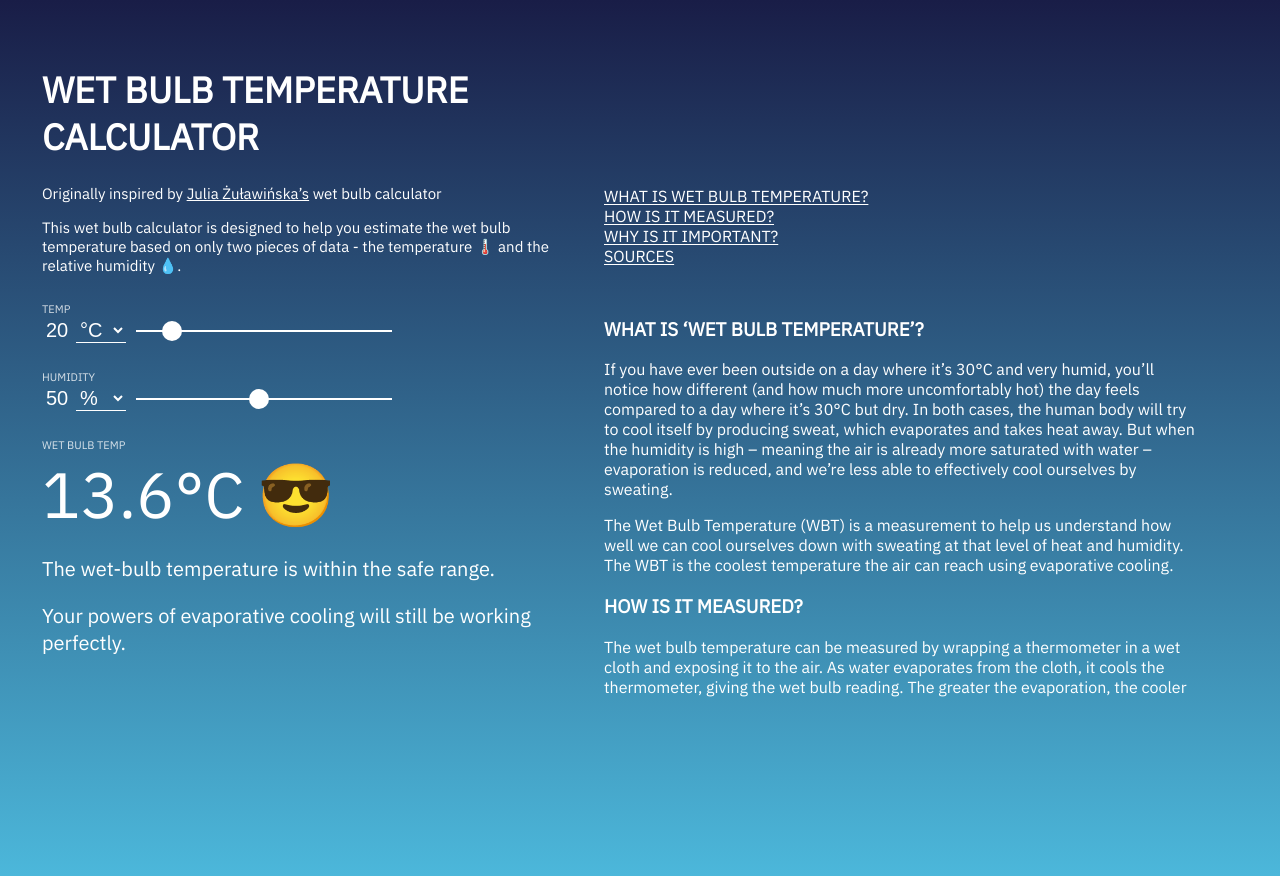
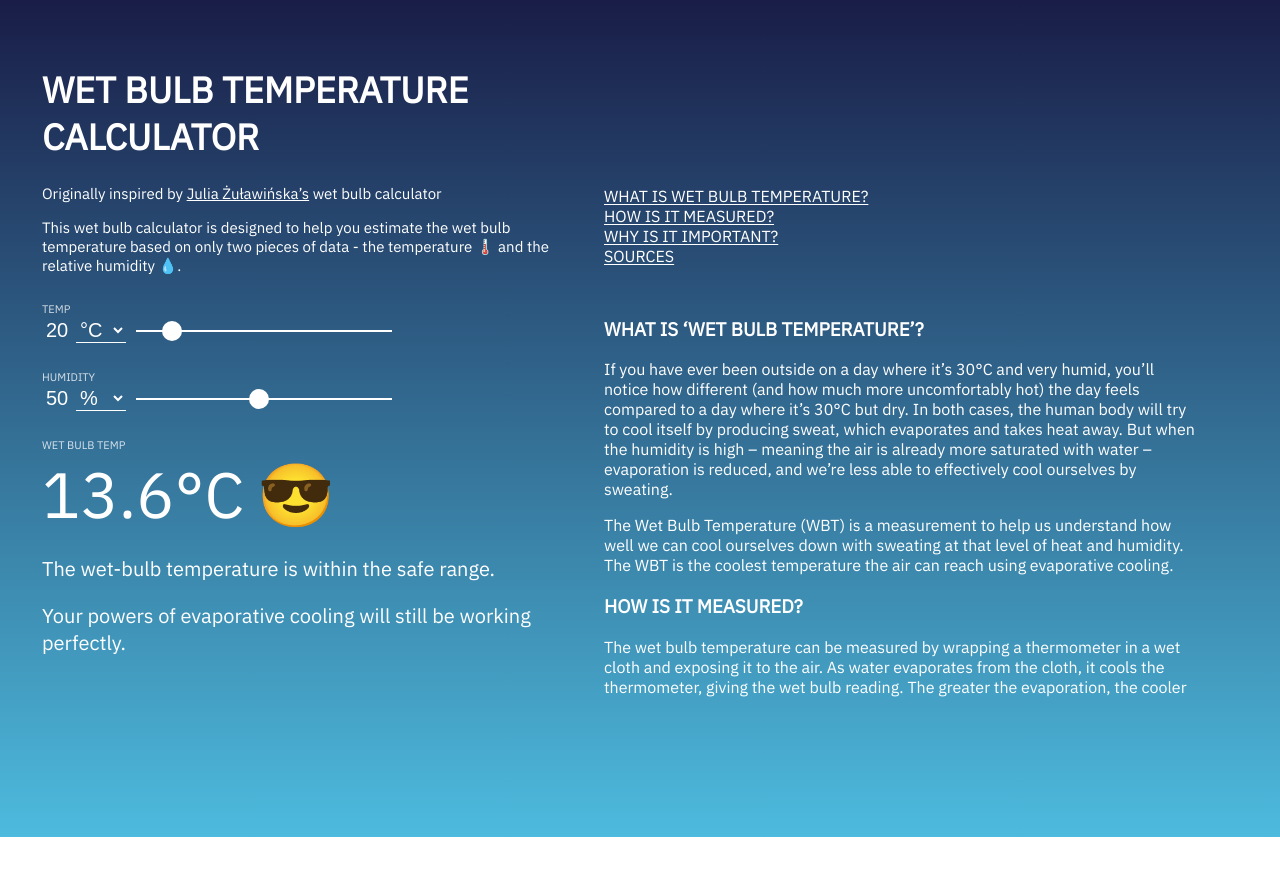
Before and after one commit to pjpscriv/wet-bulb-calculator, an Angular app: page / in a window 1280 px wide. Shown: the top 876 px of the page. After the commit the page ends 837 px from the top, so only its background shows below. Built offline with nearby package versions, Linux system fonts and the light colour scheme.

Commit message:
Mo styles

```diff
--- a/src/app/app.component.scss
+++ b/src/app/app.component.scss
@@ -146,7 +146,7 @@ wet-bulb:host {
 
 .wet-bulb__blurb {
   font-size: 20px;
-  min-height: 15em;
+  min-height: 12em;
 }
 
 
@@ -183,12 +183,12 @@ wet-bulb:host {
   &::-webkit-scrollbar-thumb {
     background-color: #ffffff44;
     border-radius: 20px;
-    // border: 3px solid orange;
   }
 
   @media screen and (min-width: $ui-switch-breakpoint) {
     height: calc(100vh - 25em);
     overflow-y: scroll;
+    padding-right: 4px;
   }
 }
 
```
